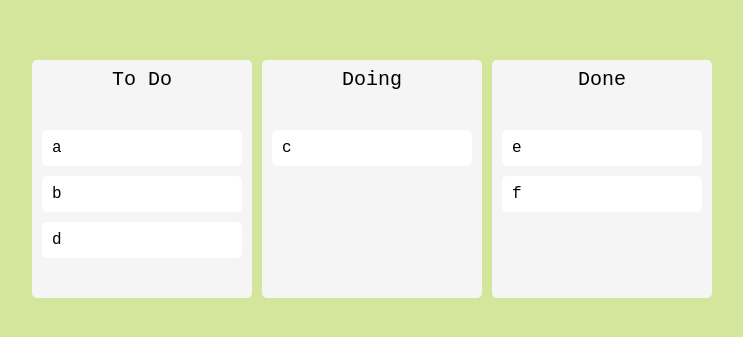
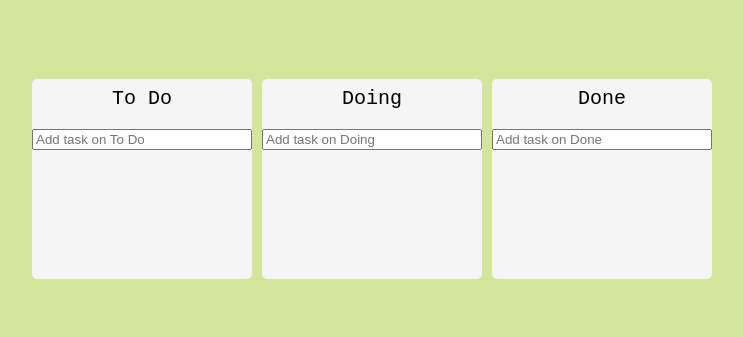
Before and after one commit to seungmin-dev/trelloApp, a React (Create React App) app: page / in a window 1280 px wide. Shown: the part 221-558 px from the top of the page, without its empty margins (268-1011 px from the left). Built offline with nearby package versions, Linux system fonts and the light colour scheme.

Commit message:
create tasks

```diff
--- a/src/App.tsx
+++ b/src/App.tsx
@@ -32,8 +32,9 @@
       // same board movement.
       setToDos((allBoards) => {
         const boardCopy = [...allBoards[source.droppableId]];
+        const taskObj = boardCopy[source.index];
         boardCopy.splice(source.index, 1);
-        boardCopy.splice(destination.index, 0, draggableId);
+        boardCopy.splice(destination.index, 0, taskObj);
         return { ...allBoards, [source.droppableId]: boardCopy };
       });
     }
@@ -41,9 +42,10 @@
       // cross board movement.
       setToDos((allBoards) => {
         const sourceBoard = [...allBoards[source.droppableId]];
+        const taskObj = sourceBoard[source.index];
         const destinationBoard = [...allBoards[destination.droppableId]];
         sourceBoard.splice(source.index, 1);
-        destinationBoard.splice(destination.index, 0, draggableId);
+        destinationBoard.splice(destination.index, 0, taskObj);
         return {
           ...allBoards,
           [source.droppableId]: sourceBoard,
--- a/src/Components/Board.tsx
+++ b/src/Components/Board.tsx
@@ -1,6 +1,10 @@
+import { useForm } from "react-hook-form";
+import { useRef } from "react";
 import { Droppable } from "react-beautiful-dnd";
 import styled from "styled-components";
 import DraggableCard from "./DraggableCard";
+import { ITodo, toDoState } from "../atoms";
+import { useSetRecoilState } from "recoil";
 
 const Wrapper = styled.div`
   padding: 10px 0px;
@@ -34,14 +38,47 @@
   font-size: 20px;
 `;
 
+const Form = styled.form`
+  width: 100%;
+  input {
+    width: 100%;
+  }
+`;
+
 interface IBoardProps {
-  toDos: string[];
+  toDos: ITodo[];
   boardId: string;
 }
+
+interface IForm {
+  toDo: string;
+}
 function Board({ toDos, boardId }: IBoardProps) {
+  const setToDos = useSetRecoilState(toDoState);
+  const { register, handleSubmit, setValue } = useForm<IForm>();
+  const onValid = ({ toDo }: IForm) => {
+    const newToDo = {
+      id: Date.now(),
+      text: toDo,
+    };
+    setToDos((allBoards) => {
+      return {
+        ...allBoards,
+        [boardId]: [newToDo, ...allBoards[boardId]],
+      };
+    });
+    setValue("toDo", "");
+  };
   return (
     <Wrapper>
       <Title>{boardId}</Title>
+      <Form onSubmit={handleSubmit(onValid)}>
+        <input
+          {...register("toDo", { required: true })}
+          type="text"
+          placeholder={`Add task on ${boardId}`}
+        />
+      </Form>
       <Droppable droppableId={boardId}>
         {(magic, info) => (
           <Area
@@ -51,7 +88,12 @@
             {...magic.droppableProps}
           >
             {toDos.map((toDo, index) => (
-              <DraggableCard key={toDo} toDo={toDo} index={index} />
+              <DraggableCard
+                key={toDo.id}
+                toDoId={toDo.id}
+                toDoText={toDo.text}
+                index={index}
+              />
             ))}
             {magic.placeholder}{" "}
           </Area>
--- a/src/Components/DraggableCard.tsx
+++ b/src/Components/DraggableCard.tsx
@@ -13,12 +13,13 @@
 `;
 
 interface IDraggableCardProps {
-  toDo: string;
+  toDoId: number;
+  toDoText: string;
   index: number;
 }
-function DraggableCard({ toDo, index }: IDraggableCardProps) {
+function DraggableCard({ toDoId, toDoText, index }: IDraggableCardProps) {
   return (
-    <Draggable key={toDo} draggableId={toDo} index={index}>
+    <Draggable key={toDoId} draggableId={toDoId + ""} index={index}>
       {/* Draggable의 key와 draggableId는 반드시 같아야 함. */}
       {(magic, snapshot) => (
         <Card
@@ -27,7 +28,7 @@
           {...magic.draggableProps}
           {...magic.dragHandleProps}
         >
-          {toDo}
+          {toDoText}
         </Card>
       )}
     </Draggable>
--- a/src/atoms.tsx
+++ b/src/atoms.tsx
@@ -1,13 +1,17 @@
-import { atom, selector } from "recoil";
+import { atom } from "recoil";
 
+export interface ITodo {
+  id: number;
+  text: string;
+}
 interface IToDoState {
-  [key: string]: string[];
+  [key: string]: ITodo[];
 }
 export const toDoState = atom<IToDoState>({
   key: "toDo",
   default: {
-    "To Do": ["a", "b", "d"],
-    Doing: ["c"],
-    Done: ["e", "f"],
+    "To Do": [],
+    Doing: [],
+    Done: [],
   },
 });
```
